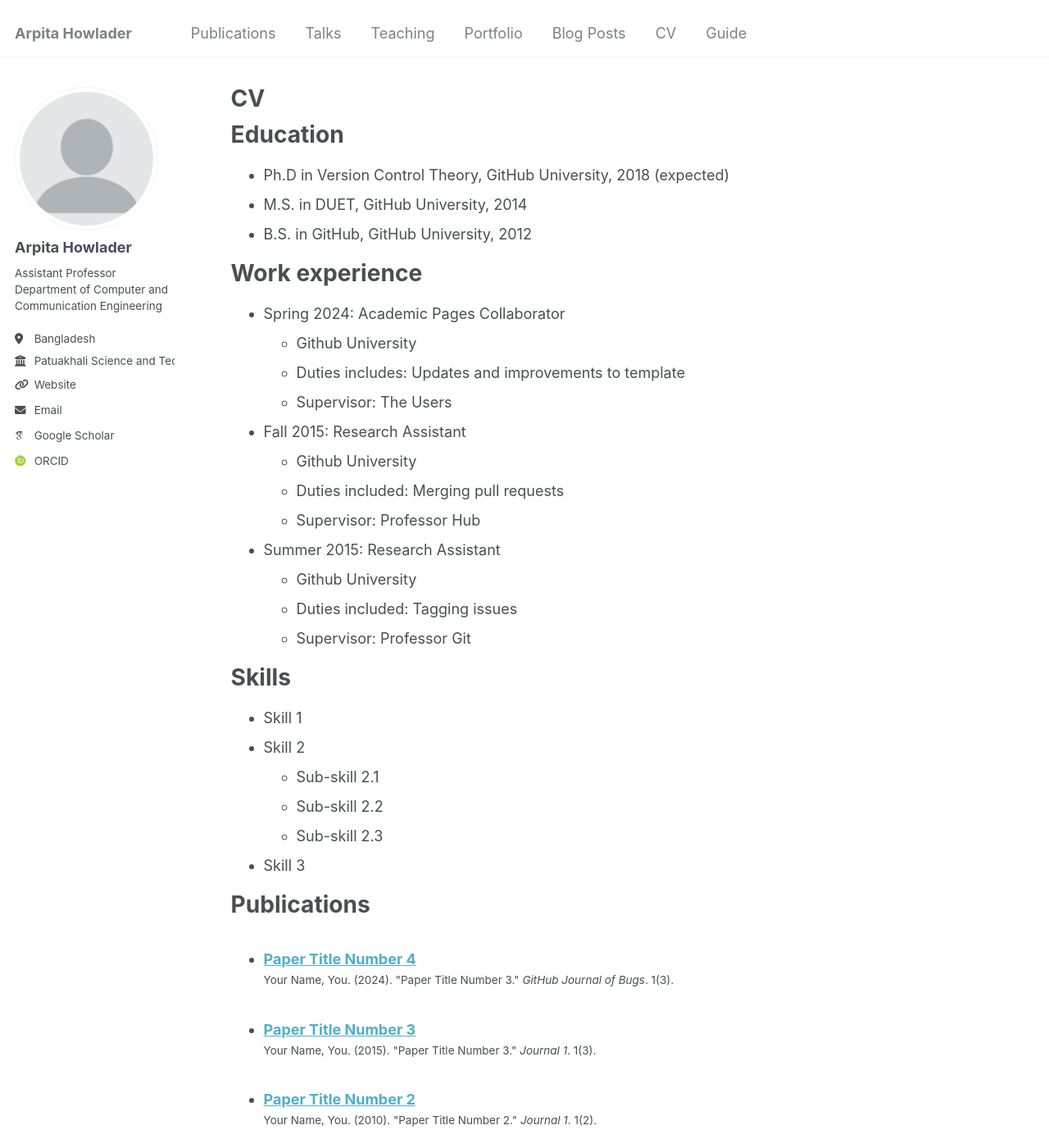
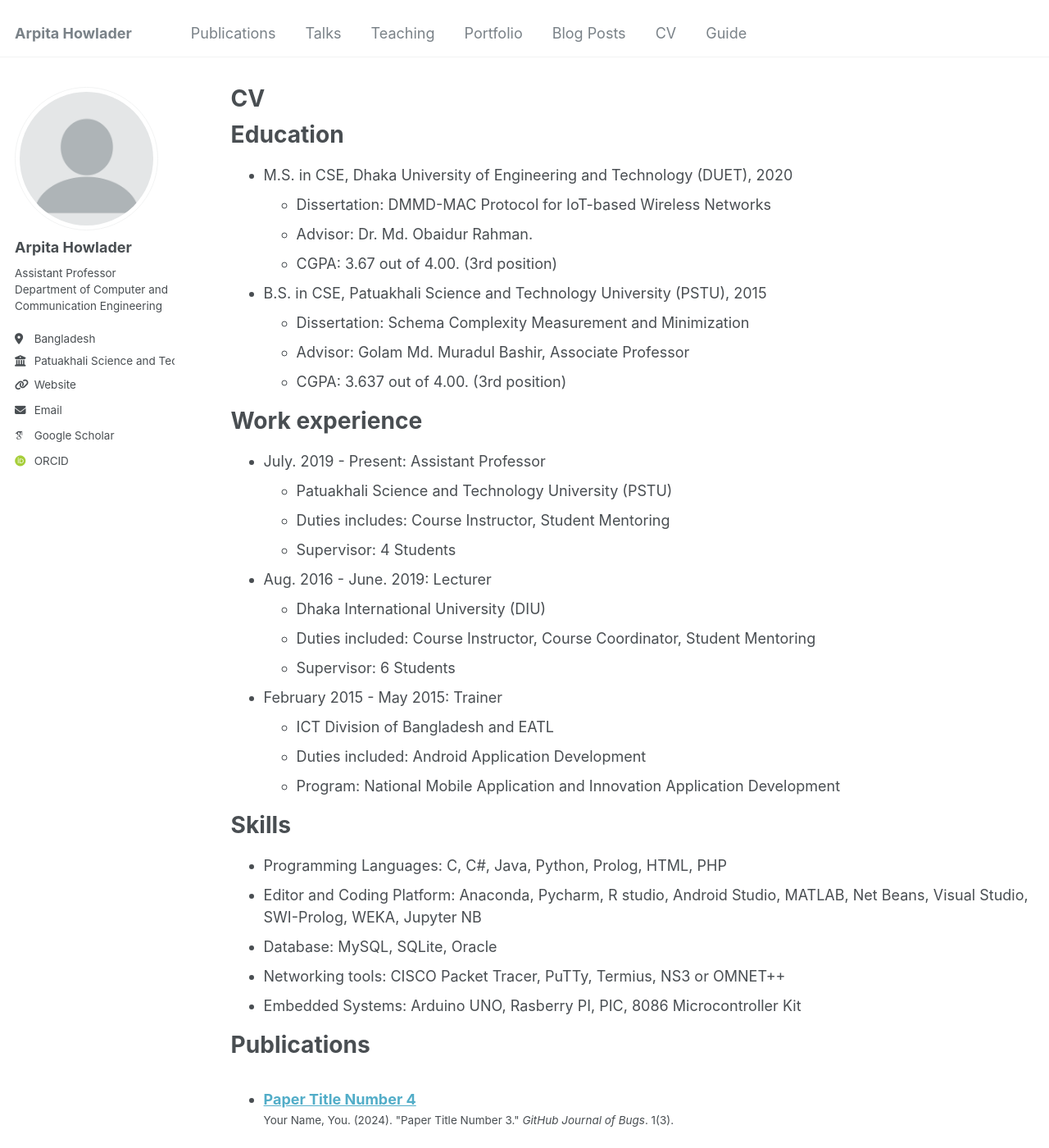
Before and after one commit to arpitahowlader/arpitahowlader.github.io, a Jekyll site: the page built from _pages/cv.md, in a window 1280 px wide and 1400 px high. Shown: the whole window at 82% size. Built offline with Jekyll 4.4.1, drawn with Linux system fonts in a browser that asks for light colours; some web fonts are replaced.

Commit message:
Update cv.md

```diff
--- a/_pages/cv.md
+++ b/_pages/cv.md
@@ -11,35 +11,40 @@ redirect_from:
 
 Education
 ======
-* Ph.D in Version Control Theory, GitHub University, 2018 (expected)
-* M.S. in DUET, GitHub University, 2014
-* B.S. in GitHub, GitHub University, 2012
+* M.S. in CSE, Dhaka University of Engineering and Technology (DUET), 2020
+  * Dissertation: DMMD-MAC Protocol for IoT-based Wireless Networks
+  * Advisor: Dr. Md. Obaidur Rahman.
+  * CGPA: 3.67 out of 4.00. (3rd position)
+* B.S. in CSE, Patuakhali Science and Technology University (PSTU), 2015
+  * Dissertation: Schema Complexity Measurement and Minimization
+  * Advisor: Golam Md. Muradul Bashir, Associate Professor
+  * CGPA: 3.637 out of 4.00. (3rd position)
 
 Work experience
 ======
-* Spring 2024: Academic Pages Collaborator
-  * Github University
-  * Duties includes: Updates and improvements to template
-  * Supervisor: The Users
+* July. 2019 - Present: Assistant Professor
+  * Patuakhali Science and Technology University (PSTU)
+  * Duties includes: Course Instructor, Student Mentoring
+  * Supervisor: 4 Students
 
-* Fall 2015: Research Assistant
-  * Github University
-  * Duties included: Merging pull requests
-  * Supervisor: Professor Hub
+* Aug. 2016 - June. 2019: Lecturer
+  * Dhaka International University (DIU)
+  * Duties included: Course Instructor, Course Coordinator, Student Mentoring
+  * Supervisor: 6 Students
 
-* Summer 2015: Research Assistant
-  * Github University
-  * Duties included: Tagging issues
-  * Supervisor: Professor Git
+* February 2015 - May 2015: Trainer
+  * ICT Division of Bangladesh and EATL
+  * Duties included: Android Application Development
+  * Program: National Mobile Application and Innovation Application Development
 
 Skills
 ======
-* Skill 1
-* Skill 2
-  * Sub-skill 2.1
-  * Sub-skill 2.2
-  * Sub-skill 2.3
-* Skill 3
+* Programming Languages: C, C#, Java, Python, Prolog, HTML, PHP
+* Editor and Coding Platform: Anaconda, Pycharm, R studio, Android Studio, MATLAB, Net Beans, Visual Studio,
+                              SWI-Prolog, WEKA, Jupyter NB
+* Database: MySQL, SQLite, Oracle
+* Networking tools: CISCO Packet Tracer, PuTTy, Termius, NS3 or OMNET++
+* Embedded Systems: Arduino UNO, Rasberry PI, PIC, 8086 Microcontroller Kit
 
 Publications
 ======
```
